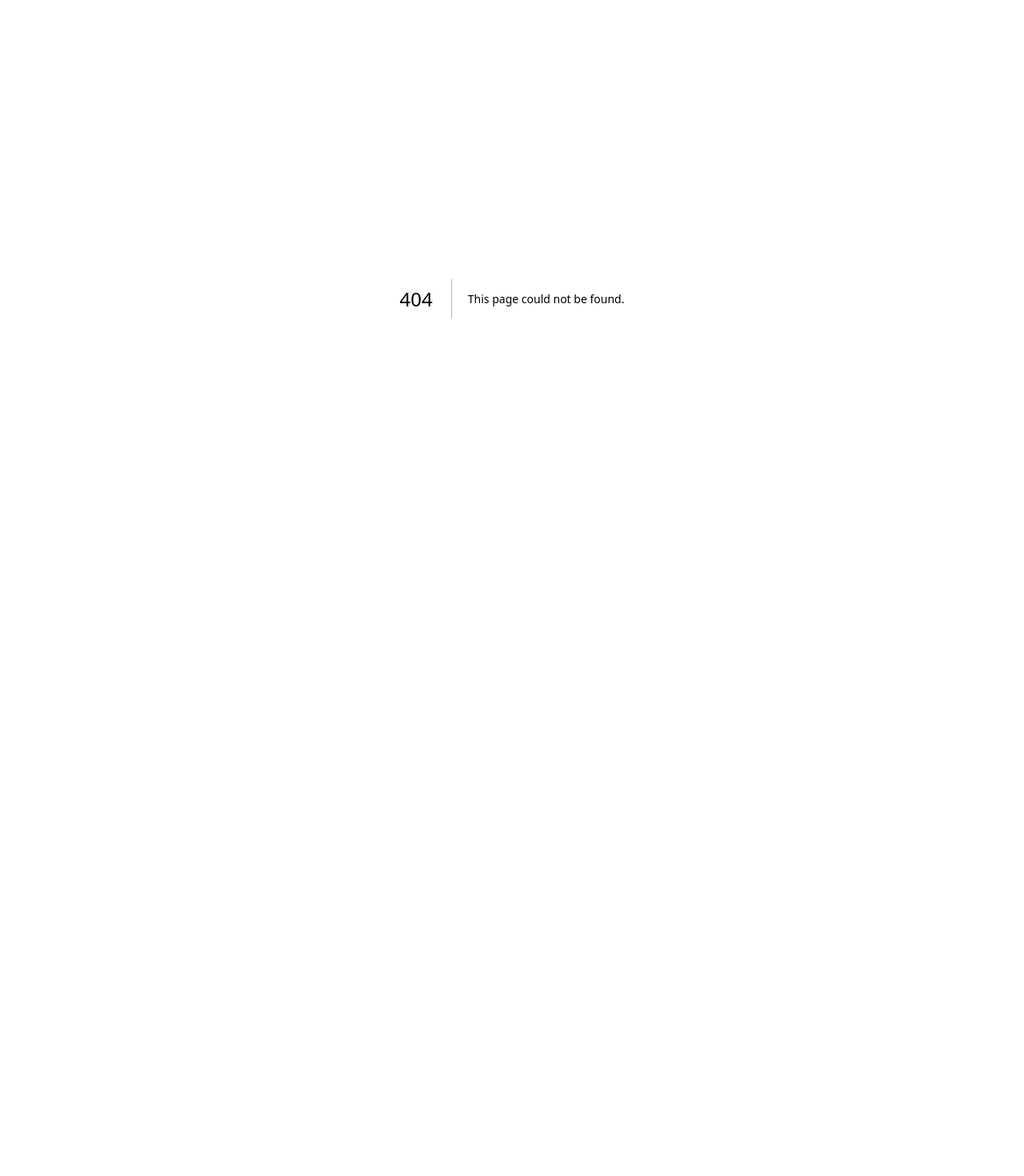
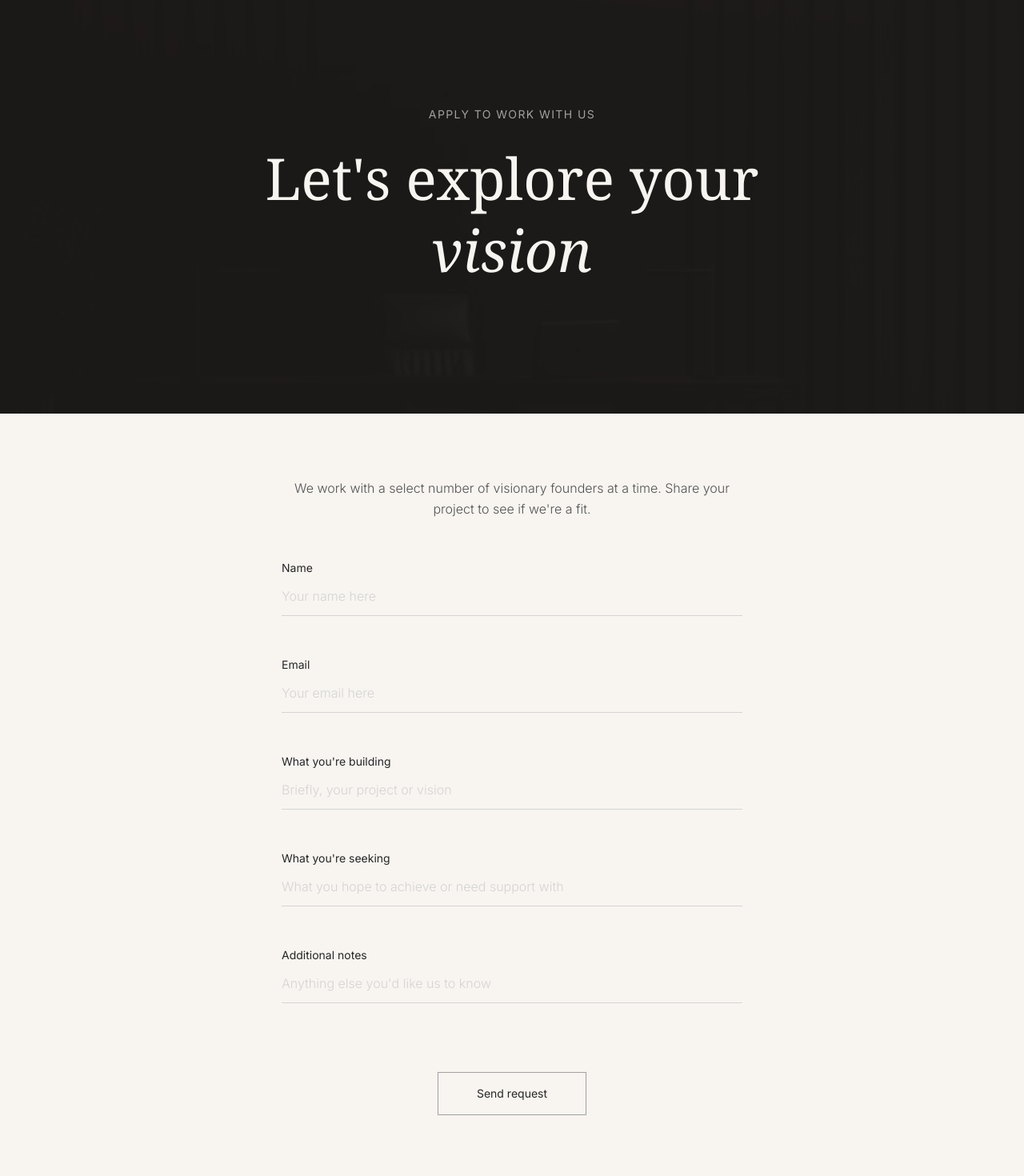
Before and after one commit to santos-alaska/zara-curates, a Next.js app: page /contact in a window 1280 px wide. Before the commit this address had no page. Shown: the part 120-1590 px from the top of the page at 80% size. Before the commit the page ends 893 px from the top, so only its background shows below. Built offline with nearby package versions, Linux system fonts and the light colour scheme.

Commit message:
worked on contact page

```diff
--- /dev/null
+++ b/app/contact/page.tsx
@@ -0,0 +1,174 @@
+"use client";
+
+import Image from "next/image";
+import { motion, Variants } from "framer-motion";
+
+export default function Contact() {
+    // Animation variants with proper typing
+    const fadeInUp: Variants = {
+        hidden: { opacity: 0, y: 30 },
+        visible: {
+            opacity: 1,
+            y: 0,
+            transition: { duration: 0.8, ease: [0.6, 0.05, 0.01, 0.9] },
+        },
+    };
+
+    return (
+        <div className="bg-[#F8F5F1] min-h-screen flex flex-col">
+            {/* 1. Dark Hero Section with Background Image */}
+            <section className="relative bg-[#1a1a1a] text-[#F8F5F1] px-6 py-32 md:py-40 text-center overflow-hidden">
+                {/* Background Image */}
+                <div className="absolute inset-0 z-0">
+                    <Image
+                        src="/selected-work.png" // Replace with your image path
+                        alt="Hero background"
+                        fill
+                        className="object-cover opacity-30"
+                        priority
+                    />
+                </div>
+
+                {/* Dark Overlay (optional, for better text readability) */}
+                {/* <div className="absolute inset-0 bg-black/50 z-0"></div> */}
+                <div className="absolute inset-0 bg-[#1D1A19D9] z-0"></div>
+
+                {/* Content */}
+                <motion.div
+                    initial="hidden"
+                    animate="visible"
+                    variants={fadeInUp}
+                    className="relative z-10 max-w-3xl mx-auto space-y-6"
+                >
+                    <p className="text-xs md:text-sm uppercase tracking-widest text-neutral-400">
+                        Apply to work with us
+                    </p>
+                    <h1 className="font-serif text-5xl md:text-7xl leading-tight">
+                        Let's explore your <br />
+                        <span className="italic">vision</span>
+                    </h1>
+                </motion.div>
+            </section>
+
+            {/* 2. Intro Text */}
+            <section className="px-6 pt-20 pb-12">
+                <motion.div
+                    initial="hidden"
+                    whileInView="visible"
+                    variants={fadeInUp}
+                    viewport={{ once: true }}
+                    className="max-w-xl mx-auto text-center"
+                >
+                    <p className="text-neutral-600 font-light leading-relaxed">
+                        We work with a select number of visionary founders at a time. Share
+                        your project to see if we're a fit.
+                    </p>
+                </motion.div>
+            </section>
+
+            {/* 3. The Form */}
+            <section className="px-6 pb-20">
+                <motion.form
+                    initial="hidden"
+                    whileInView="visible"
+                    variants={fadeInUp}
+                    viewport={{ once: true }}
+                    className="max-w-xl mx-auto space-y-12"
+                >
+                    {/* Name Field */}
+                    <div className="space-y-2">
+                        <label htmlFor="name" className="text-sm text-neutral-800">
+                            Name
+                        </label>
+                        <input
+                            type="text"
+                            id="name"
+                            placeholder="Your name here"
+                            className="w-full bg-transparent border-b border-neutral-300 py-3 text-neutral-600 focus:outline-none focus:border-black transition-colors placeholder:text-neutral-300 font-light"
+                        />
+                    </div>
+
+                    {/* Email Field */}
+                    <div className="space-y-2">
+                        <label htmlFor="email" className="text-sm text-neutral-800">
+                            Email
+                        </label>
+                        <input
+                            type="email"
+                            id="email"
+                            placeholder="Your email here"
+                            className="w-full bg-transparent border-b border-neutral-300 py-3 text-neutral-600 focus:outline-none focus:border-black transition-colors placeholder:text-neutral-300 font-light"
+                        />
+                    </div>
+
+                    {/* What you're building */}
+                    <div className="space-y-2">
+                        <label htmlFor="building" className="text-sm text-neutral-800">
+                            What you're building
+                        </label>
+                        <input
+                            type="text"
+                            id="building"
+                            placeholder="Briefly, your project or vision"
+                            className="w-full bg-transparent border-b border-neutral-300 py-3 text-neutral-600 focus:outline-none focus:border-black transition-colors placeholder:text-neutral-300 font-light"
+                        />
+                    </div>
+
+                    {/* What you're seeking */}
+                    <div className="space-y-2">
+                        <label htmlFor="seeking" className="text-sm text-neutral-800">
+                            What you're seeking
+                        </label>
+                        <input
+                            type="text"
+                            id="seeking"
+                            placeholder="What you hope to achieve or need support with"
+                            className="w-full bg-transparent border-b border-neutral-300 py-3 text-neutral-600 focus:outline-none focus:border-black transition-colors placeholder:text-neutral-300 font-light"
+                        />
+                    </div>
+
+                    {/* Additional Notes */}
+                    <div className="space-y-2">
+                        <label htmlFor="notes" className="text-sm text-neutral-800">
+                            Additional notes
+                        </label>
+                        <textarea
+                            id="notes"
+                            rows={1}
+                            placeholder="Anything else you'd like us to know"
+                            className="w-full bg-transparent border-b border-neutral-300 py-3 text-neutral-600 focus:outline-none focus:border-black transition-colors placeholder:text-neutral-300 font-light resize-none"
+                        />
+                    </div>
+
+                    {/* Submit Button */}
+                    <div className="pt-8 flex justify-center">
+                        <button
+                            type="submit"
+                            className="px-12 py-4 border border-neutral-400 text-neutral-800 text-sm hover:bg-[#2a2a2a] hover:text-white hover:border-[#2a2a2a] transition-all duration-300"
+                        >
+                            Send request
+                        </button>
+                    </div>
+                </motion.form>
+            </section>
+
+            {/* 4. Bottom Image (Flower) */}
+            <section className="px-6 pb-20 flex-grow flex items-end justify-center">
+                <motion.div
+                    initial="hidden"
+                    whileInView="visible"
+                    variants={fadeInUp}
+                    viewport={{ once: true }}
+                    className="w-full max-w-[600px] aspect-[4/3] relative"
+                >
+                    <Image
+                        src="/contact-last-img.png"
+                        alt="Calla Lily"
+                        fill
+                        className="object-cover grayscale opacity-90"
+                    />
+                </motion.div>
+            </section>
+        </div>
+    );
+}
--- a/app/layout.tsx
+++ b/app/layout.tsx
@@ -38,6 +38,7 @@ import type { Metadata } from "next";
 import { Inter } from "next/font/google";
 import "./globals.css";
 import Navbar from "@/components/Navbar";
+import Footer from "@/components/Footer";
 
 const inter = Inter({ subsets: ["latin"] });
 
@@ -56,8 +57,9 @@ export default function RootLayout({
       <body className={inter.className}>
         <Navbar /> {/* 2. Add the Navbar here */}
         <main className=""> {/* 3. Add padding to the top of the main content */}
-            {children}
+          {children}
         </main>
+        <Footer />
       </body>
     </html>
   );
--- a/app/page.tsx
+++ b/app/page.tsx
@@ -103,7 +103,6 @@ export default function Home() {
       <Journal />
       <Newsletter />
       <InspirationGrid />
-      <Footer />
     </>
   );
 }
```
Also changed, not shown: public/contact-last-img.png (added).
